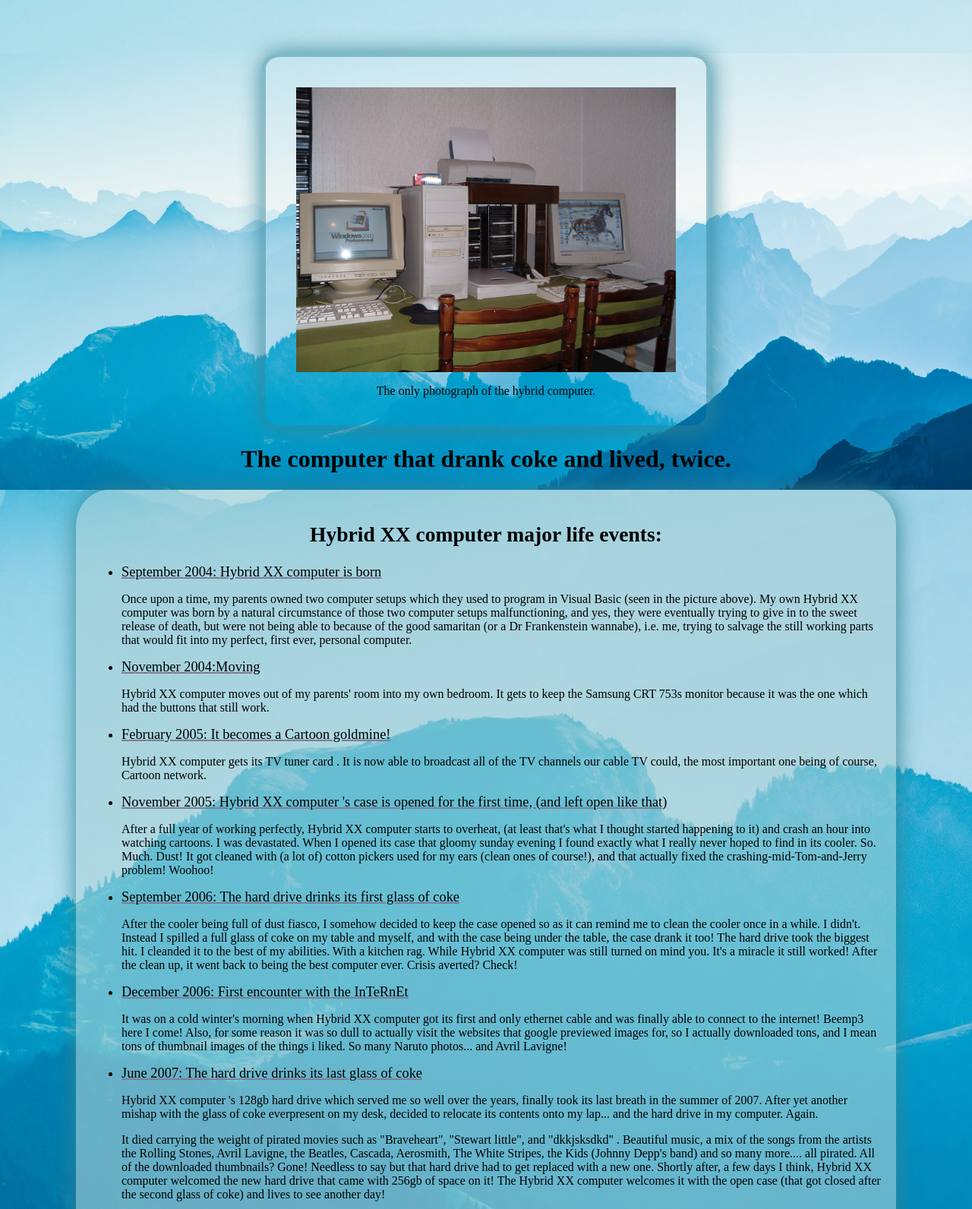
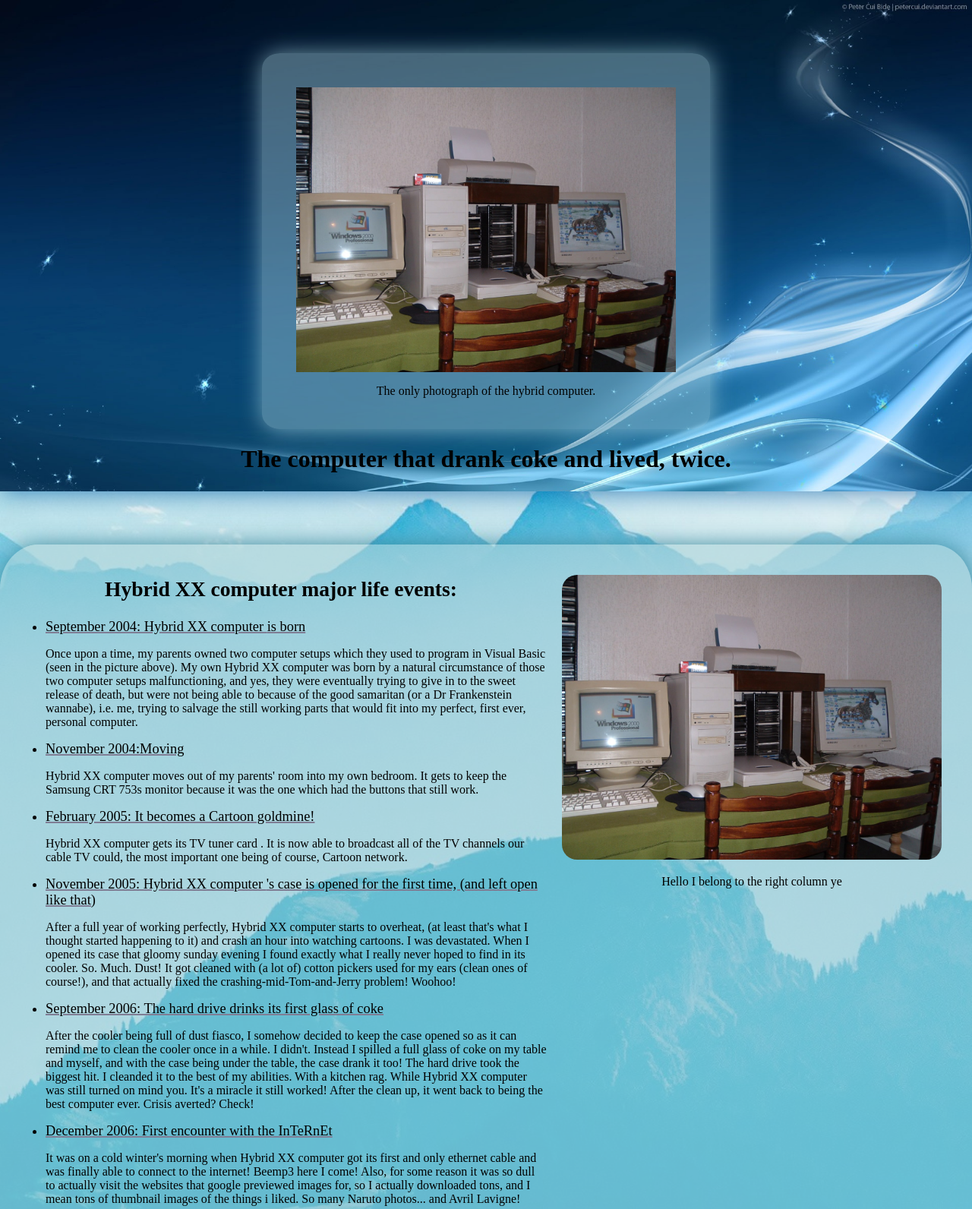
Before and after one commit to lena2323/Tribute-page, a plain HTML site: page index.html in a window 1280 px wide. Shown: the top 1592 px of the page at 76% size. Drawn offline with Linux system fonts and the light colour scheme.

Commit message:
Made a column.

```diff
--- a/index.html
+++ b/index.html
@@ -25,9 +25,20 @@
 
 
     <div class="tribute-contents">
+        <div class="rightColumn">
+            <img src="images/photo_2022-05-01_20-25-05.jpg">
+            <p> Hello I belong to the right column ye</p>
+        </div>
+
+        <div class="tribute-contents-without-right">
+
+
             <div id="tribute-info">
                 <h2> Hybrid XX computer major life events:</h2>
             </div>
+
+
+
             <ul>
                 <li> September 2004: Hybrid XX computer <!-- Work-in-progress name of my computer this tribute page is about--> is born</li>
 
@@ -65,6 +76,7 @@
                 <p> After so many years, so many adventures it took me on, after being my trusted friend,  Hybrid XX computer <!-- ????????--> started to beg for euthanasia. It was suffering so much, trying to keep itself alive while running the Sims 2, and dreaming of the Sims 3, it just couldn't feed my appetite for creating people in rooms with no doors anymore. On that distrurbing evening, it fell asleep one last time, and got its Windows XP put to sleep for all eternity. </p>
             </ul>
         </div>
+    </div>
 
     <footer>
         <p>Click<a id="tribute-link" href="https://en.wikipedia.org/wiki/History_of_personal_computers" target="_blank"> here</a> to learn more about the classic personal computers most of us millenials grew up with.</p>
--- a/style.css
+++ b/style.css
@@ -1,13 +1,14 @@
 
 body{
     margin: auto;
-    margin-top: 70px;
+    margin-top: 0px;
     margin-bottom: 0px;
     font-family: 'Times New Roman', Times, serif;
     background-color: rgb(194, 216, 197);
     background-image: url(images/11.jpg);
     background-repeat: no-repeat;
     background-size: cover;
+    padding: 0%;
 }
 
 #main{
@@ -18,12 +19,13 @@ body{
 
 p{
     font-size: 2vh;
+
 }
 
 
 #img-div{
-    border: solid 5px rgba(51, 133, 153, 0.459);
-    box-shadow:1px 1px 30px rgb(51, 133, 153);
+    border: solid 5px rgba(51, 133, 153, 0);
+    box-shadow:1px 1px 30px rgba(166,210,223, 0.712);
    border-radius: 4%;
    max-width: 580px;
    padding-top: 40px;
@@ -31,6 +33,7 @@ p{
    display: flex;
    flex-direction: column;
    margin: auto;
+   background-color: rgb(166,210,223, 0.418);
 }
 
 #image{
@@ -47,6 +50,9 @@ p{
     box-shadow:1px 1px 30px rgb(51, 133, 153);
     padding: 20px;
     border-radius: 4%;
+    margin-top: 70px;
+    display: flex;
+    flex-direction: row-reverse;
 }
 
 .tribute-contents ul{
@@ -73,9 +79,12 @@ h1{
 }
 
 header{
-    background-image: url(images/11.jpg);
+    background-image: url(images/abstract_color_background_picture_8016-wide.jpg);
     background-size: cover;
     background-repeat: no-repeat;
+    padding-top: 70px;
+    border-bottom: 2px solid rgba(79, 141, 160, 0);
+   box-shadow:1px 1px 30px rgba(2, 92, 165, 0.712);
 }
 
 #tribute-info{
@@ -93,3 +102,14 @@ header{
 #tribute-link:hover{
     color: rgb(9, 255, 0);
 }
+
+.rightColumn{
+   padding: 20px;
+   margin: 0px;
+   text-align: center;
+}
+
+.rightColumn img{
+    max-width: 500px;
+    border-radius: 20px;
+}
```
Also changed, not shown: images/abstract_color_background_picture_8016-wide.jpg (added). Lines whose indentation alone changed are shown as unchanged.
